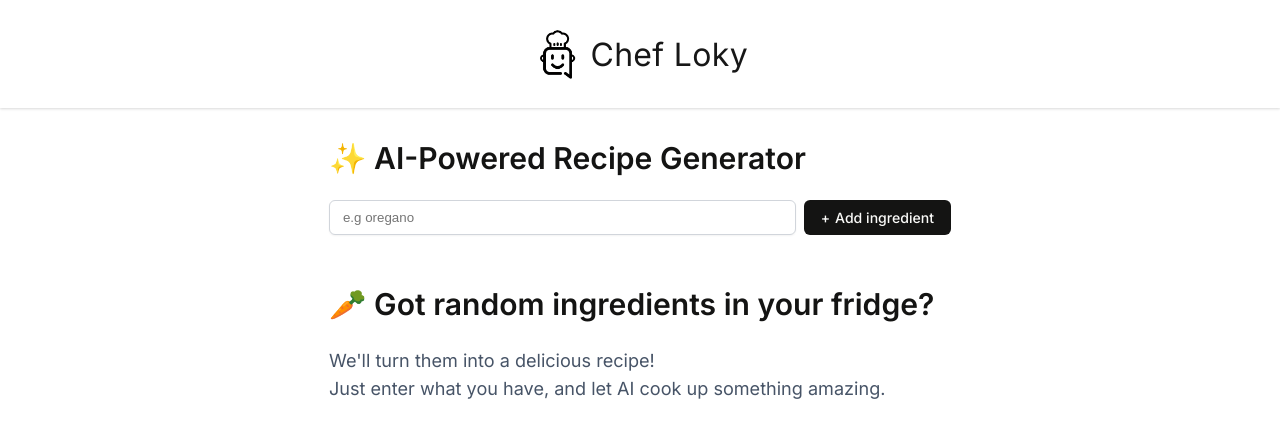
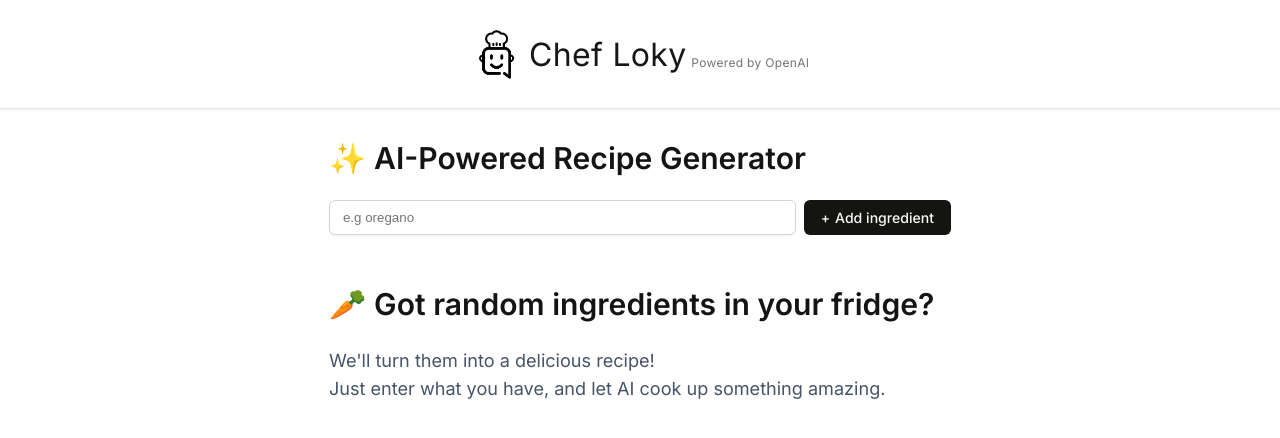
Before and after one commit to loky-to/recipe-generation-app, a Next.js app: page / in a window 1280 px wide. Shown: the top 438 px of the page. Built offline with nearby package versions, Linux system fonts and the light colour scheme.

Commit message:
DEV | update header

```diff
--- a/src/components/RecipeHeader.jsx
+++ b/src/components/RecipeHeader.jsx
@@ -5,7 +5,7 @@
 
 export default function RecipeHeader() {
     return(
-        <BaseHeader className="recipe-header" headerText="Chef Loky">
+        <BaseHeader className="recipe-header" headerText="Chef Loky" subHeaderText="Powered by OpenAI">
             <Image className="recipe-header__image" src={ robotImg } alt="robot icon" />
         </BaseHeader>
     )
--- a/src/css/recipe-header.scss
+++ b/src/css/recipe-header.scss
@@ -1,6 +1,10 @@
 .recipe-header {
     span {
         line-height: normal;
+    }
+
+    &__subtext {
+        font-size: 1rem;
     }
 
     &__image {
--- a/src/shared-components/BaseHeader.jsx
+++ b/src/shared-components/BaseHeader.jsx
@@ -1,10 +1,15 @@
 import '@/SharedComponentCss/base-header.scss'
 
-export default function BaseHeader({ children, className, headerText, ...props }) {
+export default function BaseHeader({ children, className, headerText, subHeaderText, ...props }) {
     return(
         <header className={`base-header ${className}`} {...props}>
             { children }
-            <span>{headerText}</span>
+            <span className="base-header__text-wrap">
+            <span className="base-header__main">{headerText}</span>
+            {subHeaderText && (
+            <span className="base-header__subheader">{subHeaderText}</span>
+            )}
+        </span>
         </header>
     )
 }
--- a/src/shared-scss/components/base-header.scss
+++ b/src/shared-scss/components/base-header.scss
@@ -8,7 +8,23 @@
     box-shadow: 0px 1px 3px 0px rgba(0, 0, 0, 0.10), 0px 1px 2px 0px rgba(0, 0, 0, 0.06);
     background-color: #fff;
 
-    font-size: 2rem;
-    line-height: 3.75rem;
-    letter-spacing: 0.01em;
+    &__text-wrap {
+        display: flex;
+        flex-direction: row;
+        align-items: flex-end;
+        gap: 0.3rem;
+        font-size: 2rem;
+        letter-spacing: 0.01em;
+      }
+
+      &__main {
+        line-height: 1;
+      }
+
+      &__subheader {
+        font-size: 0.75rem;
+        position: relative;
+        bottom: 0.2rem;
+        opacity: 0.6;
+      }
 }
```
